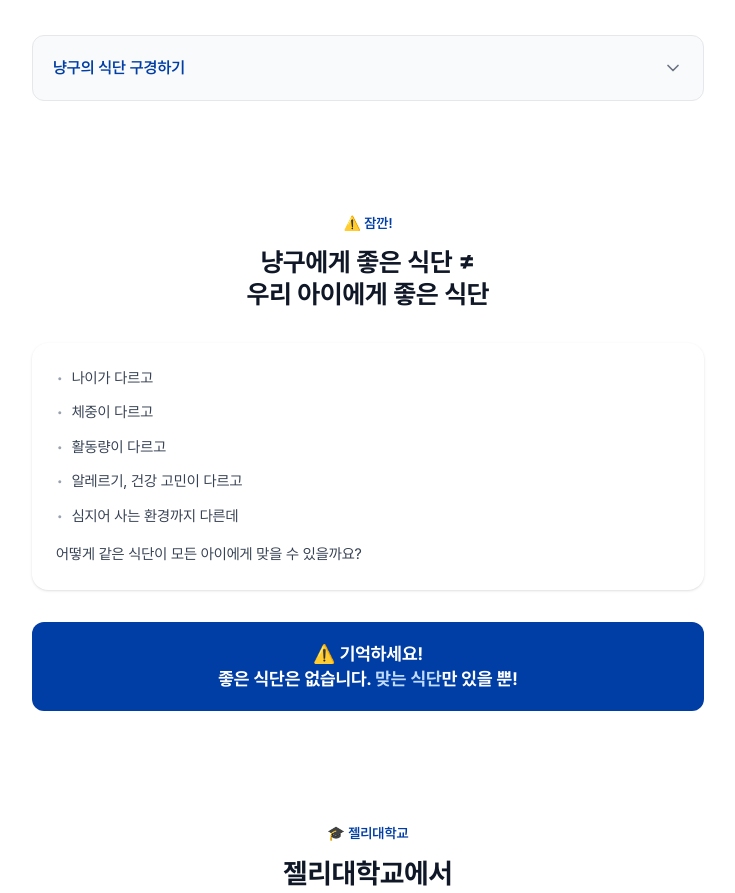
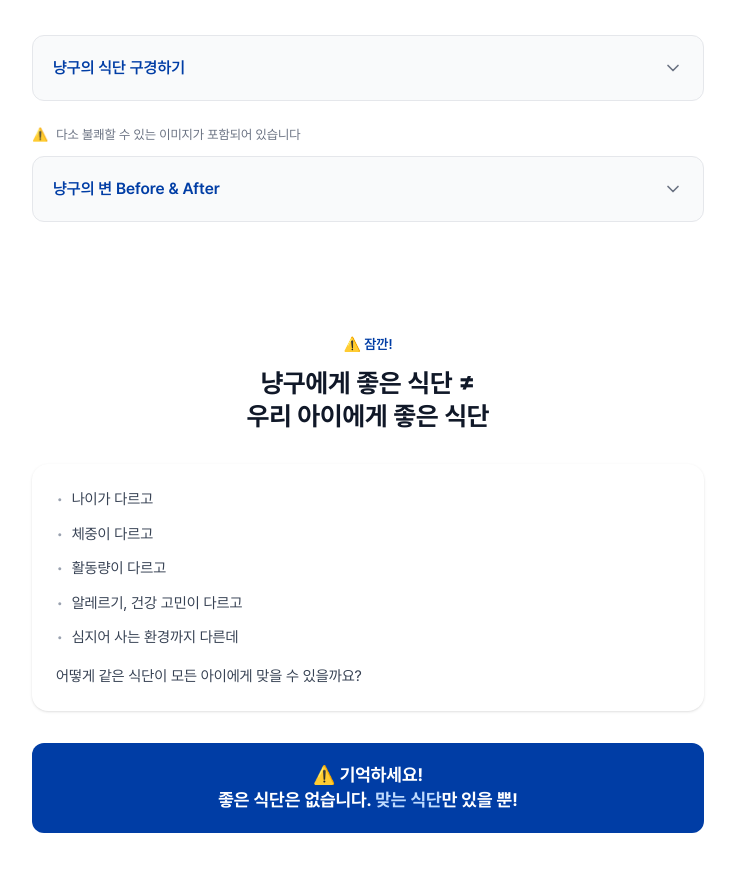
Before and after one commit to SeokHoChoi/test-jelly-univ-fe, a Next.js app: page /nyangu-diet in a window 1280 px wide. Shown: the part 4700-5593 px from the top of the page, without its empty margins (272-1007 px from the left). Built offline with nearby package versions, Linux system fonts and the light colour scheme; no server answers.

Commit message:
feat: 냥구 페이지 > 공여견 선정 변 이미지 추가

```diff
--- a/src/app/nyangu-diet/page.tsx
+++ b/src/app/nyangu-diet/page.tsx
@@ -11,6 +11,7 @@ import { ArrowLeft, ChevronDown, ChevronUp } from 'lucide-react';
 export default function NyanguDietPage() {
   const router = useRouter();
   const [isNyanguDietOpen, setIsNyanguDietOpen] = useState(false);
+  const [isStoolOpen, setIsStoolOpen] = useState(false);
 
   const goCheckout = () => {
     router.push('/checkout?plan=basic&dir=true&campaign=nyangu');
@@ -462,6 +463,84 @@ export default function NyanguDietPage() {
                 </div>
               </div>
             </div>
+
+            {/* 경고 문구 - 버튼 위에 표시 */}
+            <div className="mt-6 mb-3 flex items-center gap-2 text-[13px] text-gray-500">
+              <span>⚠️</span>
+              <span>다소 불쾌할 수 있는 이미지가 포함되어 있습니다</span>
+            </div>
+
+            {/* 냥구의 변 Before & After 토글 버튼 */}
+            <button
+              onClick={() => setIsStoolOpen(!isStoolOpen)}
+              className="w-full bg-gray-50 hover:bg-gray-100 rounded-xl p-5 border border-gray-200 transition-colors flex items-center justify-between"
+            >
+              <span className="text-[16px] font-semibold text-[#003DA5]">
+                냥구의 변 Before & After
+              </span>
+              {isStoolOpen ? (
+                <ChevronUp className="w-5 h-5 text-gray-500" />
+              ) : (
+                <ChevronDown className="w-5 h-5 text-gray-500" />
+              )}
+            </button>
+
+            {/* 변 Before & After 토글 콘텐츠 */}
+            <div
+              className={`overflow-hidden transition-all duration-300 ease-in-out ${isStoolOpen ? 'max-h-[2000px] opacity-100 mt-4' : 'max-h-0 opacity-0'
+                }`}
+            >
+              <div className="bg-gray-50 rounded-xl p-4 md:p-6 border border-gray-200">
+                {/* Before & After 비교 */}
+                <div className="flex flex-col md:flex-row items-center gap-4 md:gap-6 mb-6">
+                  {/* Before */}
+                  <div className="flex-1 flex flex-col w-full md:w-auto">
+                    <p className="text-[14px] font-semibold text-gray-900 mb-4 text-center">
+                      Before
+                      <br />
+                      <span className="text-[12px] font-normal text-gray-500">(맞춤 식단 적용 전)</span>
+                    </p>
+                    <div className="w-full rounded-lg overflow-hidden border border-gray-200 bg-white shadow-sm">
+                      <img
+                        src="/img/nyangu-page/stool-before.png"
+                        alt="냥구의 변 Before"
+                        className="w-full h-auto object-contain"
+                      />
+                    </div>
+                  </div>
+
+                  {/* 화살표 */}
+                  <div className="flex md:flex-col items-center justify-center my-2 md:my-0">
+                    <div className="text-[28px] md:text-[32px] text-[#003DA5] rotate-90 md:rotate-0">→</div>
+                  </div>
+
+                  {/* After */}
+                  <div className="flex-1 flex flex-col w-full md:w-auto">
+                    <p className="text-[14px] font-semibold text-gray-900 mb-4 text-center">
+                      After
+                      <br />
+                      <span className="text-[12px] font-normal text-gray-500">(맞춤 식단 적용 후)</span>
+                    </p>
+                    <div className="w-full rounded-lg overflow-hidden border border-gray-200 bg-white shadow-sm">
+                      <img
+                        src="/img/nyangu-page/stool-after.png"
+                        alt="냥구의 변 After"
+                        className="w-full h-auto object-contain"
+                      />
+                    </div>
+                  </div>
+                </div>
+
+                {/* 설명 텍스트 */}
+                <div className="bg-white rounded-lg p-4 border border-gray-100">
+                  <p className="text-[14px] text-gray-700 leading-relaxed text-center">
+                    맞춤 식단 적용 전에는 묽고 형태가 없는 변을 보였으나,
+                    <br />
+                    식단 적용 후 건강하고 단단한 형태의 변으로 개선되었습니다.
+                  </p>
+                </div>
+              </div>
+            </div>
           </div>
         </section>
 
```
Also changed, not shown: 2 other files (tests, documents, lock files or other folders).
